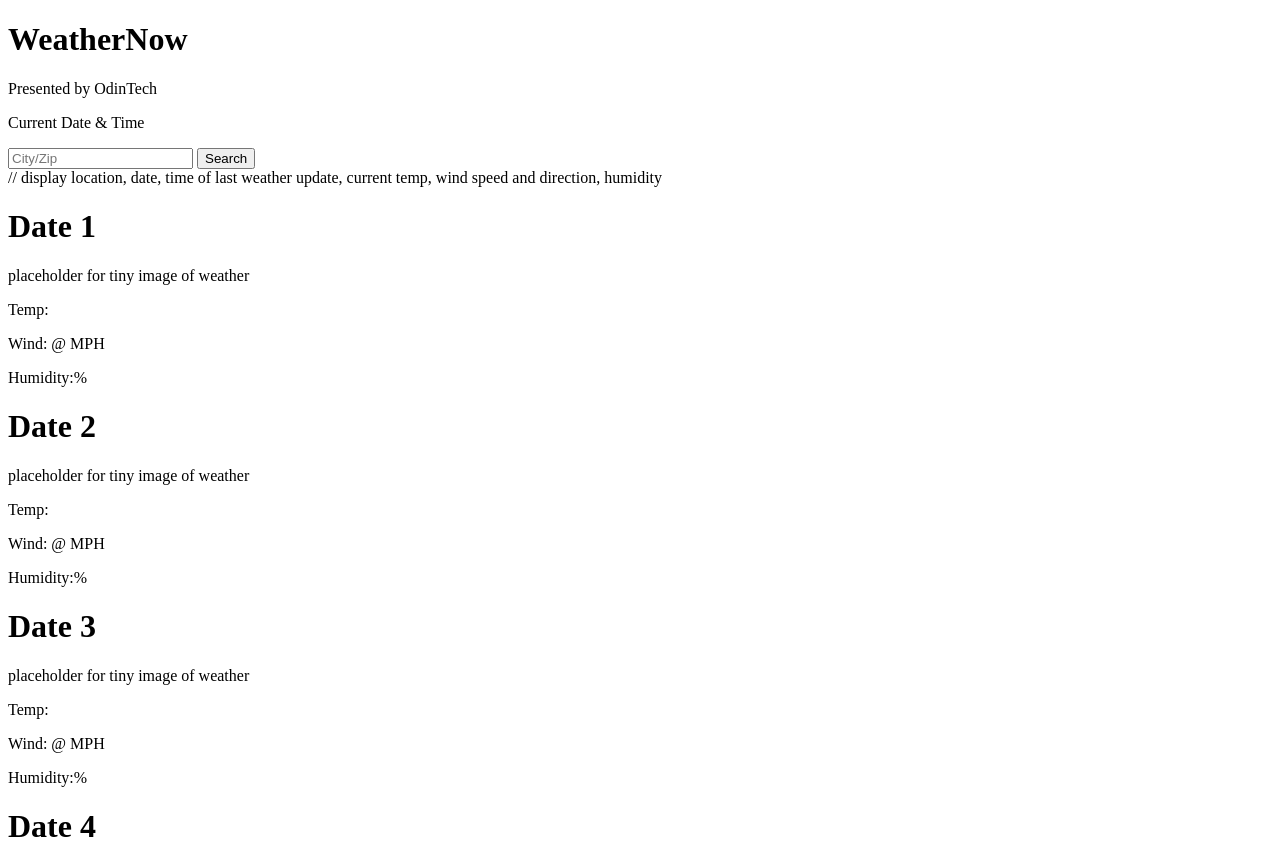
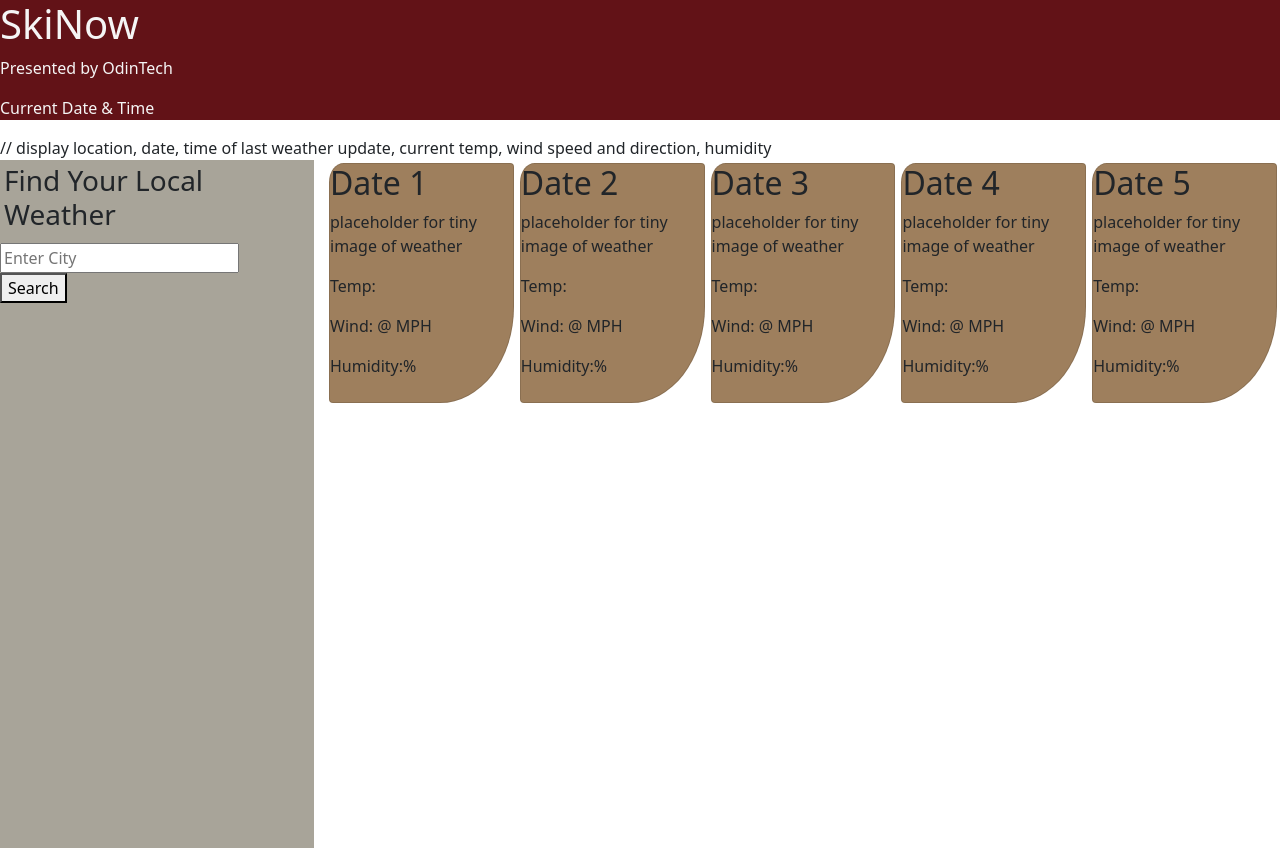
Before and after one commit to BrahmVanH/Weather-Forecast, a plain HTML site: page index.html in a window 1280 px wide. Shown: the top 848 px of the page. Drawn offline with nearby package versions, Linux system fonts and the light colour scheme.

Commit message:
Made some stylistic choices. Created most of the elements I'll need and visually organized them on the page.

```diff
--- a/assets/style.css
+++ b/assets/style.css
@@ -0,0 +1,39 @@
+header {
+
+    color: whitesmoke;
+    background-color: #621217;
+}
+
+#navSection {
+
+    height: 100vh;
+    background-color: #a8a499;
+
+}
+
+#navSection h3 {
+
+    padding: 4px;
+}
+
+#fiveDayForecast {
+
+    display: flex;
+
+}
+
+#fiveDayForecast .card {
+
+    height: 15rem;
+    background-color: #9e7f5d;
+    margin: 3px;
+    border-bottom-right-radius: 40%;
+    border-top-left-radius: 8%;
+
+}
+
+.card p {
+
+    border-bottom-right-radius: 5%;
+    border-top-left-radius: 5%
+}
--- a/index.html
+++ b/index.html
@@ -4,27 +4,46 @@
     <meta charset="UTF-8">
     <meta http-equiv="X-UA-Compatible" content="IE=edge">
     <meta name="viewport" content="width=device-width, initial-scale=1.0">
-    <title>Document</title>
+    <link
+    href="https://cdn.jsdelivr.net/npm/bootstrap@5.1.3/dist/css/bootstrap.min.css"
+    rel="stylesheet"
+    integrity="sha384-1BmE4kWBq78iYhFldvKuhfTAU6auU8tT94WrHftjDbrCEXSU1oBoqyl2QvZ6jIW3"
+    crossorigin="anonymous"
+  />
+  <link
+    rel="stylesheet"
+    href="https://use.fontawesome.com/releases/v5.8.1/css/all.css"
+    integrity="sha384-50oBUHEmvpQ+1lW4y57PTFmhCaXp0ML5d60M1M7uH2+nqUivzIebhndOJK28anvf"
+    crossorigin="anonymous"
+  />
+  <link rel="stylesheet" type="text/css" href="./assets/style.css">
+    <title>Ski & Weather Forecast</title>
 </head>
 <body>
     <header>
-        <h1>WeatherNow</h1>
+        <h1>SkiNow</h1>
         <p>Presented by OdinTech</p>
         <p id="currentDateTime">Current Date & Time</p>
     </header>
 
-    <div id="searchArea">
-        <input id="citySearch" type="text" placeholder="City/Zip"></input>
-        <button id="searchBtn" type="button">Search</button>
-    </div>
 
     <div id="currentWeather" class="col-8">
         // display location, date, time of last weather update, current temp, wind speed and direction, humidity
     </div>
 
-    <div class="container-fluid" id="fiveDayForecast">
+    <div class="jumbotron row">
+
+        <div class="container col-3" id="navSection">
+            <h3>Find Your Local Weather</h3>
+            <form id="searchForm">
+                <input id="searchInput" type="text" placeholder="Enter City">
+                <button id="searchBtn" type="button">Search</button>
+            </form>
+        </div>
+
+        <div class="container col-9" id="fiveDayForecast">
             <div class="card" id="forecastDay1">
-            <h1 id="date1">Date 1</h1>
+                <h2 id="date1">Date 1</h2>
                 <p>placeholder for tiny image of weather</p>
                 <p>Temp:<span id="temperature1"></span></p>
                 <p>Wind:<span id="windDirection1"></span> @ <span id="windSpeed1"></span> MPH</p>
@@ -32,7 +51,7 @@
             </div>
 
             <div class="card" id="forecastDay2">
-            <h1 id="date2">Date 2</h1>
+                <h2 id="date2">Date 2</h2>
                 <p>placeholder for tiny image of weather</p>
                 <p>Temp:<span id="temperature2"></span></p>
                 <p>Wind:<span id="windDirection2"></span> @ <span id="windSpeed2"></span> MPH</p>
@@ -40,7 +59,7 @@
             </div>
 
             <div class="card" id="forecastDay3">
-            <h1 id="date3">Date 3</h1>
+                <h2 id="date3">Date 3</h2>
                 <p>placeholder for tiny image of weather</p>
                 <p>Temp:<span id="temperature3"></span></p>
                 <p>Wind:<span id="windDirection3"></span> @ <span id="windSpeed3"></span> MPH</p>
@@ -48,12 +67,22 @@
             </div>
 
             <div class="card" id="forecastDay4">
-            <h1 id="date4">Date 4</h1>
+                <h2 id="date4">Date 4</h2>
                 <p>placeholder for tiny image of weather</p>
                 <p>Temp:<span id="temperature4"></span></p>
                 <p>Wind:<span id="windDirection4"></span> @ <span id="windSpeed4"></span> MPH</p>
                 <p>Humidity:<span id="humidity4"></span>%</p>
             </div>
+
+            <div class="card" id="forecastDay5">
+                <h2 id="date5">Date 5</h2>
+                <p>placeholder for tiny image of weather</p>
+                <p>Temp:<span id="temperature5"></span></p>
+                <p>Wind:<span id="windDirection5"></span> @ <span id="windSpeed5"></span> MPH</p>
+                <p>Humidity:<span id="humidity5"></span>%</p>
+            </div>
+        </div>
+
     </div>
 
 </body>
```
Also changed, not shown: README.md, assets/images/Demo-weather-app.png (added). Lines whose indentation alone changed are shown as unchanged.
